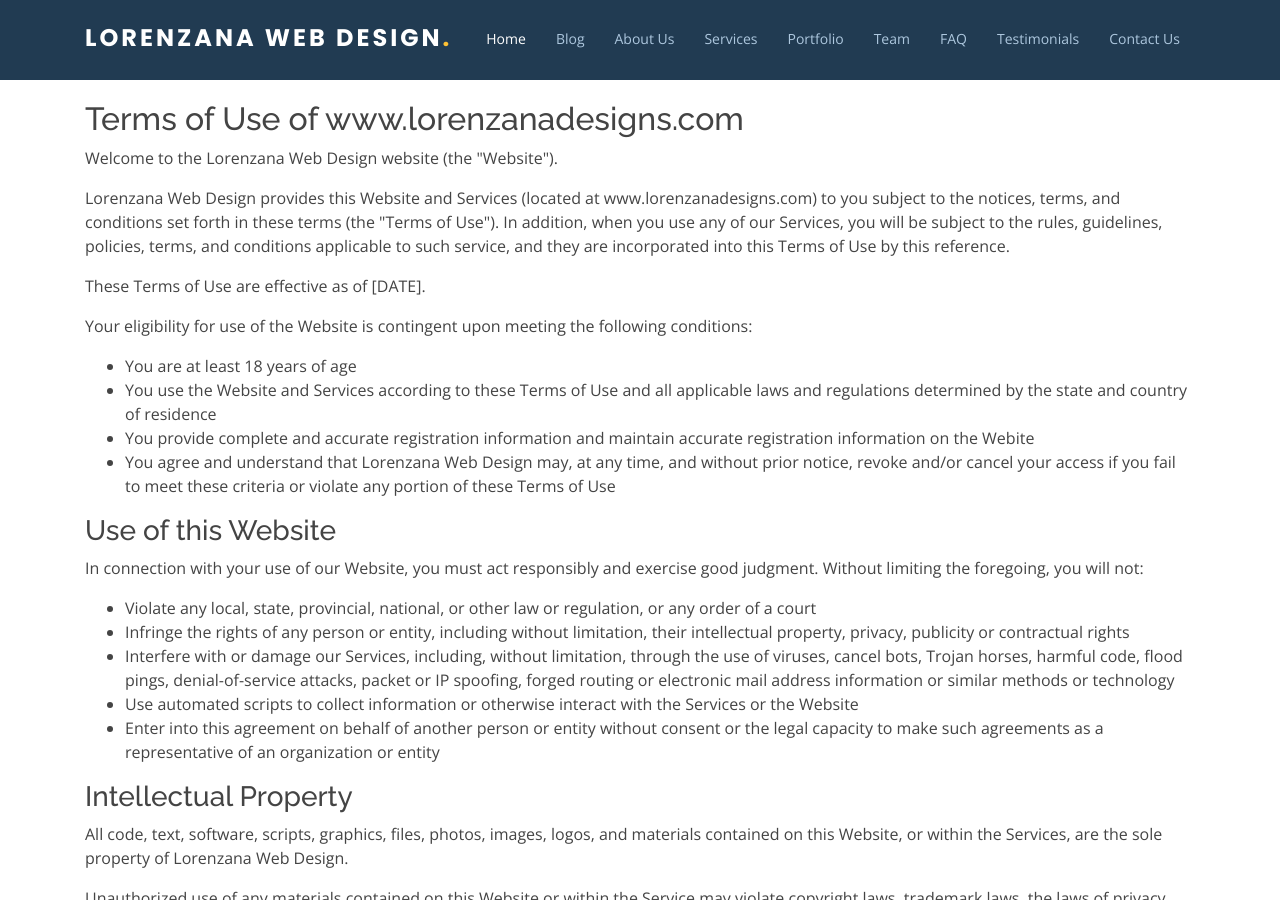
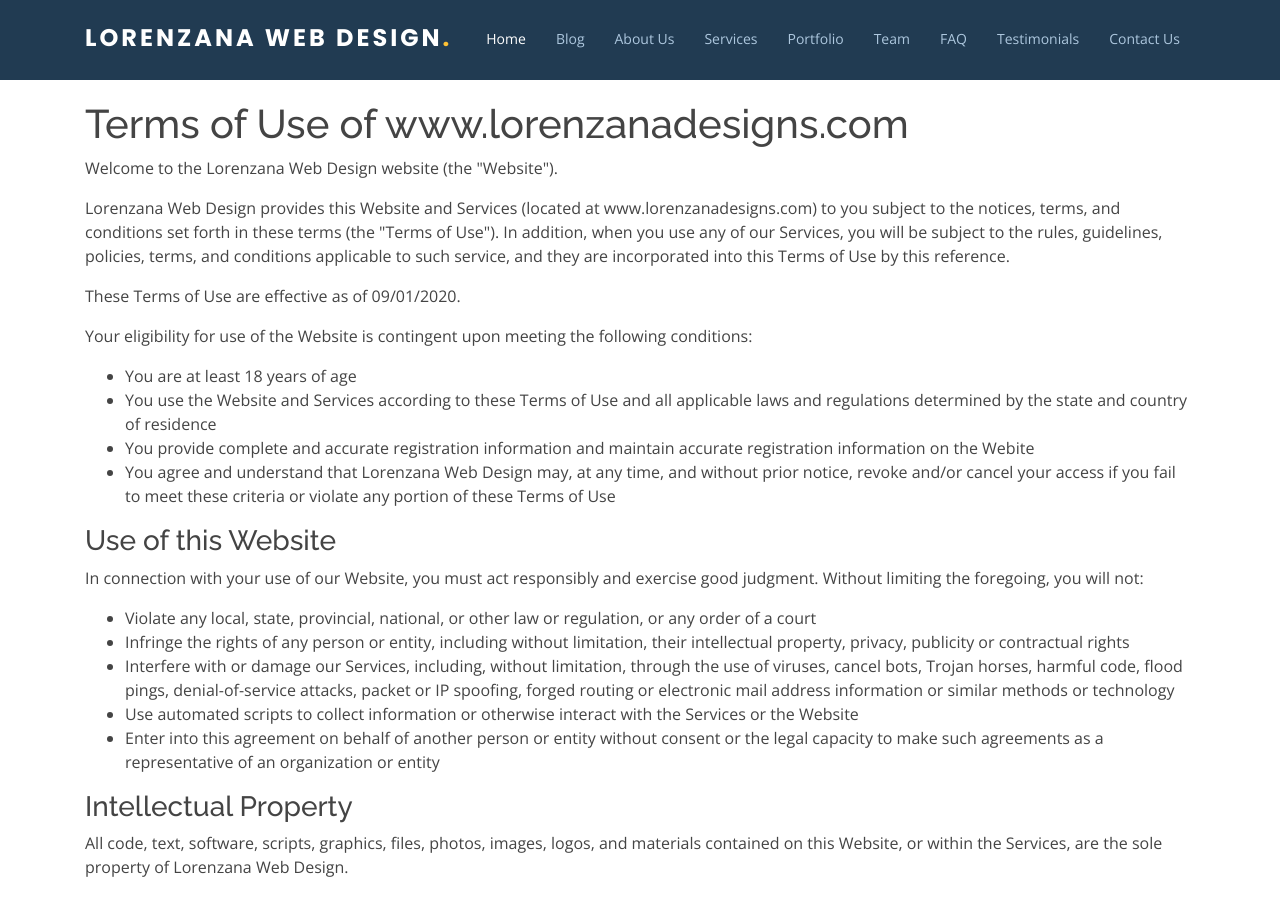
Before and after one commit to MeesterMarcus/lorenzana-designs-website, a Jekyll site: the page built from terms-of-use.md, in a window 1280 px wide and 900 px high. Built offline with Jekyll 4.4.1, drawn with Linux system fonts in a browser that asks for light colours; nearby versions of some CDN libraries; library files that are not in the unit come from our copies.

Commit message:
using h1s instead of h2s

```diff
--- a/_includes/blog.html
+++ b/_includes/blog.html
@@ -1,7 +1,7 @@
 <section id="blog" class="section-bg">
     <div class="container">
         <div class="section-title">
-            <h2 data-aos="fade-in">Blog</h2>
+            <h1 data-aos="fade-in">Blog</h1>
             <p data-aos="fade-in">Check out our blog to learn more about web design, seo, and general tips on how to grow your business online.</p>
         </div>
         <div id="medium-widget"></div>
--- a/_includes/terms-of-use.html
+++ b/_includes/terms-of-use.html
@@ -1,10 +1,10 @@
-<h2>Terms of Use of <span class="website_url">www.lorenzanadesigns.com</span></h2>
+<h1>Terms of Use of <span class="website_url">www.lorenzanadesigns.com</span></h1>
 
 <p>Welcome to the <span class="website_name">Lorenzana Web Design</span>  website (the "Website").</p>
 
 <p><span class="website_name">Lorenzana Web Design</span> provides this Website and Services (located at <span class="website_url">www.lorenzanadesigns.com</span>) to you subject to the notices, terms, and conditions set forth in these terms (the "Terms of Use"). In addition, when you use any of our Services, you will be subject to the rules, guidelines, policies, terms, and conditions applicable to such service, and they are incorporated into this Terms of Use by this reference.</p>
 
-<p>These Terms of Use are effective as of <span class="date">[DATE]</span>.</p>
+<p>These Terms of Use are effective as of <span class="date">09/01/2020</span>.</p>
 
 <p>Your eligibility for use of the Website is contingent upon meeting the following conditions:</p>
 
```
